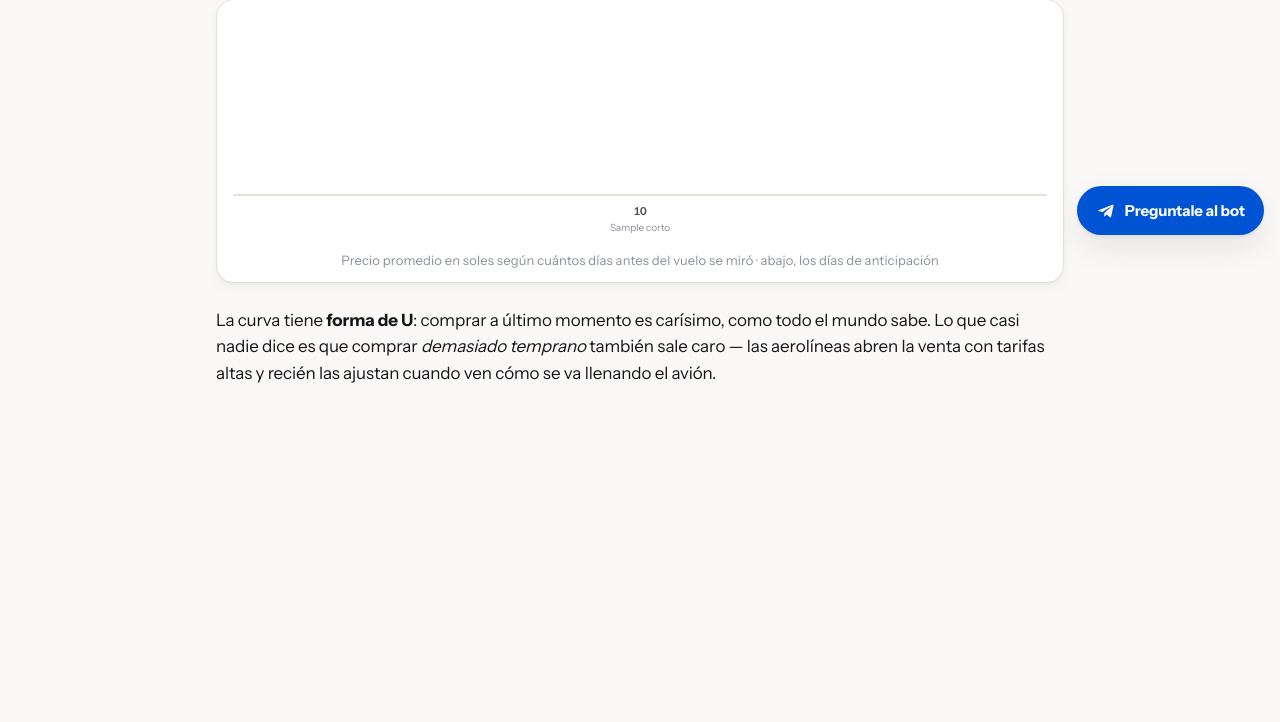
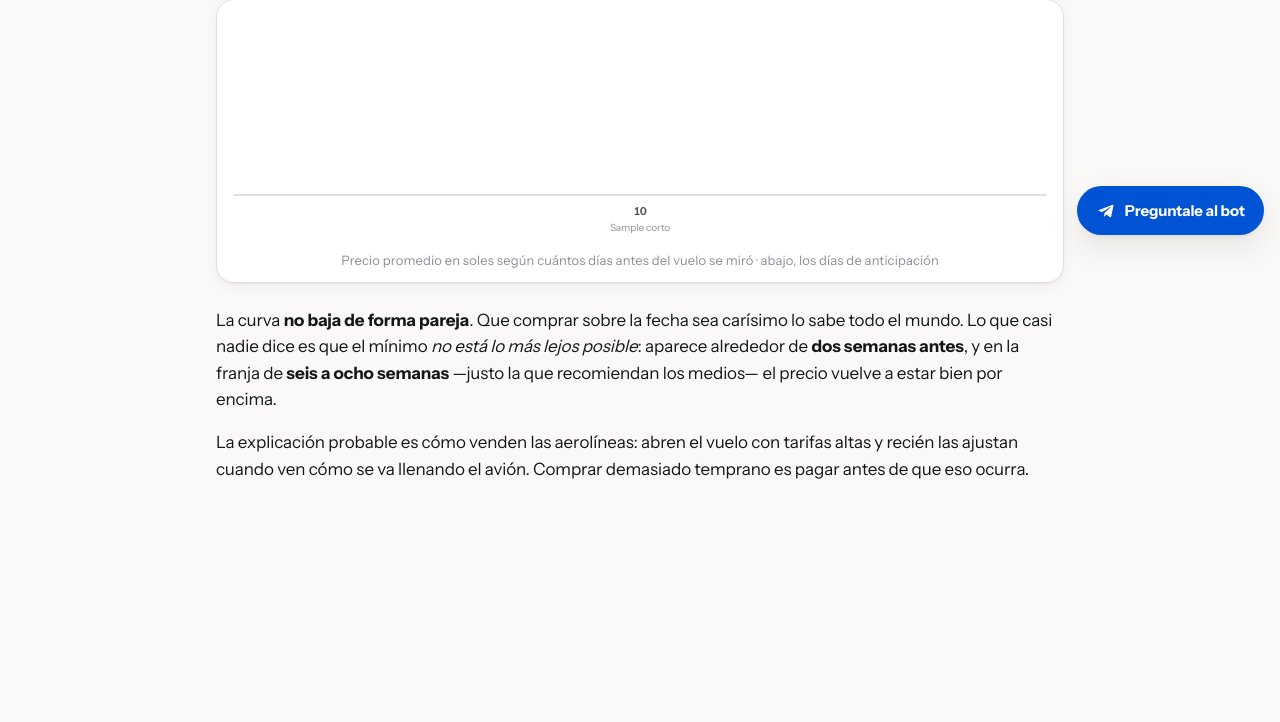
Before and after one commit to GarciaKevinFab/vueloradar, a Django app: template apps/web/templates/web/cuando_comprar.html in a window 1280 px wide. Shown: the part 549-1271 px from the top of the page. Run offline with Django 5.2, Linux system fonts and the light colour scheme; the template is opened without the code that fills it: most values are stand-ins (such as "Sample title", 1, 10 or a date in 2020); parts of the project's set-up code (start-up, migrations or seed data) failed here and were passed over.

Commit message:
La curva no tiene forma de U: se dice lo que los datos sostienen
Al ver la pagina con datos reales, el texto afirmaba mas de lo que el historico
aguanta. Escribi "forma de U" y la ultima barra (56-62 dias) vuelve a bajar a
S/ 321 en vez de seguir subiendo.

Lo que SI se sostiene: el minimo esta alrededor de dos semanas antes (S/ 300 a
los 14-20 dias) y la franja de 42 a 55 dias —justo la que recomiendan los
medios— esta un 20% por encima (S/ 359-364). Ese es el hallazgo, y no hace
falta forzarle una forma.

Ademas se dice que el tramo final tiene menos observaciones y es el mas
ruidoso. Declarar la confianza de cada parte es lo que separa esto de los
articulos que la pagina critica.

Co-Authored-By: Claude Opus 5 <noreply@anthropic.com>

```diff
--- a/apps/web/templates/web/cuando_comprar.html
+++ b/apps/web/templates/web/cuando_comprar.html
@@ -75,15 +75,22 @@ conviene comprar los martes» y «medimos 15.568 precios y esto muestran».
      según cuántos días antes del vuelo se miró · abajo, los días de anticipación</p>
 </div>
 
-<p class="mt-2">La curva tiene <strong>forma de U</strong>: comprar a último momento es
-   carísimo, como todo el mundo sabe. Lo que casi nadie dice es que comprar
-   <em>demasiado temprano</em> también sale caro — las aerolíneas abren la venta con
-   tarifas altas y recién las ajustan cuando ven cómo se va llenando el avión.</p>
+<p class="mt-2">La curva <strong>no baja de forma pareja</strong>. Que comprar sobre la
+   fecha sea carísimo lo sabe todo el mundo. Lo que casi nadie dice es que el mínimo
+   <em>no está lo más lejos posible</em>: aparece alrededor de <strong>dos semanas
+   antes</strong>, y en la franja de <strong>seis a ocho semanas</strong> —justo la que
+   recomiendan los medios— el precio vuelve a estar bien por encima.</p>
+
+<p>La explicación probable es cómo venden las aerolíneas: abren el vuelo con tarifas
+   altas y recién las ajustan cuando ven cómo se va llenando el avión. Comprar
+   demasiado temprano es pagar antes de que eso ocurra.</p>
 
 <div class="card nota reveal">
-  <p class="small flat"><strong>Hasta dónde podemos hablar.</strong> Nuestro barrido mira
-     los próximos {{ horizonte }} días, así que la curva termina ahí. No podemos decir nada
-     sobre comprar con 90 días o más: no lo medimos, y preferimos decirlo antes que
+  <p class="small flat"><strong>Hasta dónde podemos hablar, y con cuánta confianza.</strong>
+     El barrido mira los próximos {{ horizonte }} días, así que la curva termina ahí. Las
+     últimas semanas tienen menos observaciones que las primeras, así que ese tramo es
+     el más ruidoso — se ve en que la barra final vuelve a bajar. Sobre comprar con 90
+     días o más no podemos decir nada: no lo medimos, y preferimos decirlo antes que
      rellenar el hueco con una suposición.</p>
 </div>
 
```
